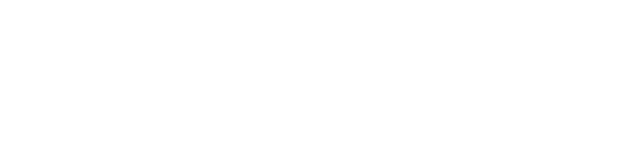
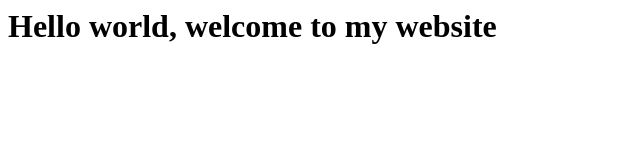
Before and after one commit to hening-rmit/git-tutorial-wed, a plain HTML site: page index.html in a window 1280 px wide. Shown: the whole page, without its empty margins (0-640 px from the left). Drawn offline with Linux system fonts and the light colour scheme.

Commit message:
Add landing message #1

```diff
--- a/index.html
+++ b/index.html
@@ -2,4 +2,7 @@
   <head>
     <title>Welcome to my website</title>
   </head>
+  <body>
+    <h1>Hello world, welcome to my website</h1>
+  </body>
 </html>
```
